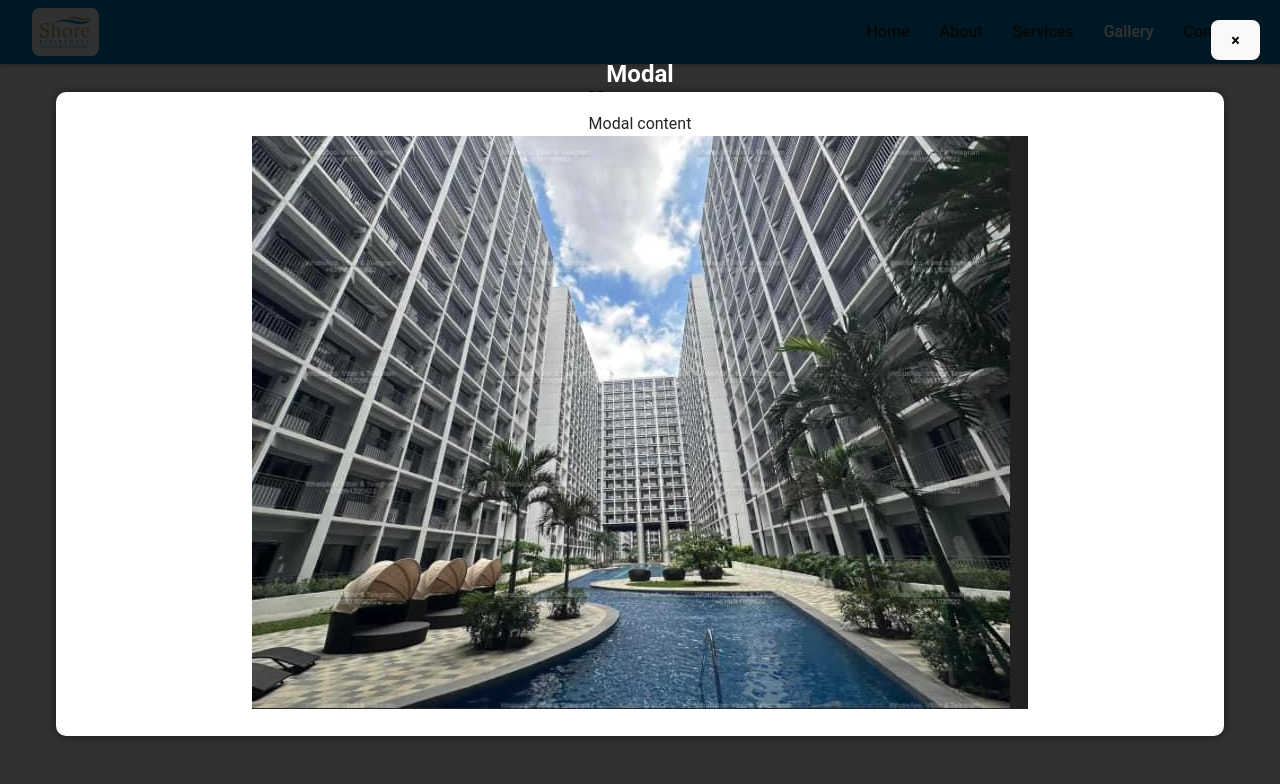
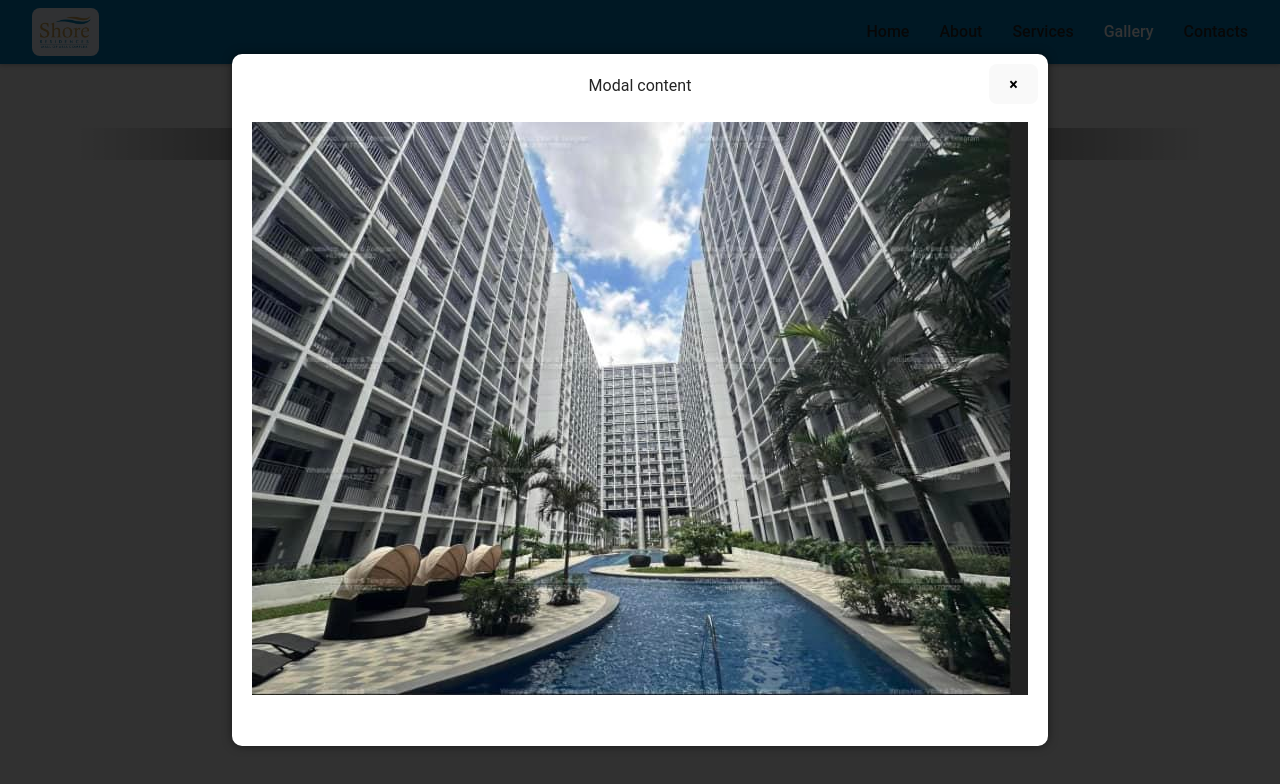
Before and after one commit to RamonSanGabriel/shore-2, a React (Vite) app in the folder client/: page /gallery in a window 1280 px wide. Both pictures are taken after a click on the picture 116 px from the left and 346 px from the top of the page. Shown: the top 784 px of the page. Built offline with nearby package versions, Linux system fonts and the light colour scheme.

Commit message:
modal spacing

```diff
--- a/client/src/components/Modal/Modal.jsx
+++ b/client/src/components/Modal/Modal.jsx
@@ -22,11 +22,8 @@ const Modal = ({ onClose }) => {
   return (
     !isModalOpen && (
       <div className={css.modal}>
-        <button onClick={() => onClose()}>&times;</button>
-        <div className={css.modalHeader}>
-          <h2>Modal</h2>
-        </div>
         <div className={css.modalBody}>
+          <button onClick={() => onClose()}>&times;</button>
           <p>Modal content</p>
           <img src={gallery1} />
           {/* `
--- a/client/src/components/Modal/Modal.module.css
+++ b/client/src/components/Modal/Modal.module.css
@@ -1,7 +1,8 @@
 .modal {
-  /* display: flex; */
-  /* justify-content: center; */
-  /* align-items: center; */
+  display: flex;
+  flex-direction: column;
+  justify-content: center;
+  align-items: center;
   position: absolute;
   top: 0;
   left: 0;
@@ -9,25 +10,31 @@
   background-color: rgba(0, 0, 0, 0.8);
   height: 100vh;
   width: 100vw;
-  padding: 3.5rem;
+  /* padding: 3.5rem; */
   z-index: 500;
 
   & h2 {
     color: #fff;
   }
+
+  & img {
+    width: 100%;
+    margin: 1.5rem 0;
+    /* height: 100%; */
+  }
 }
 
 & button {
   position: absolute;
-  top: 20px;
-  right: 20px;
+  top: 10px;
+  right: 10px;
   font-weight: bold;
   font-size: 1rem;
+  /* margin: 1rem; */
 }
-.modalHeader {
-  /* display: flex; */
-}
+
 .modalBody {
+  position: relative;
   /* display: block; */
   padding: 20px;
   /* width: 80%; */
```
